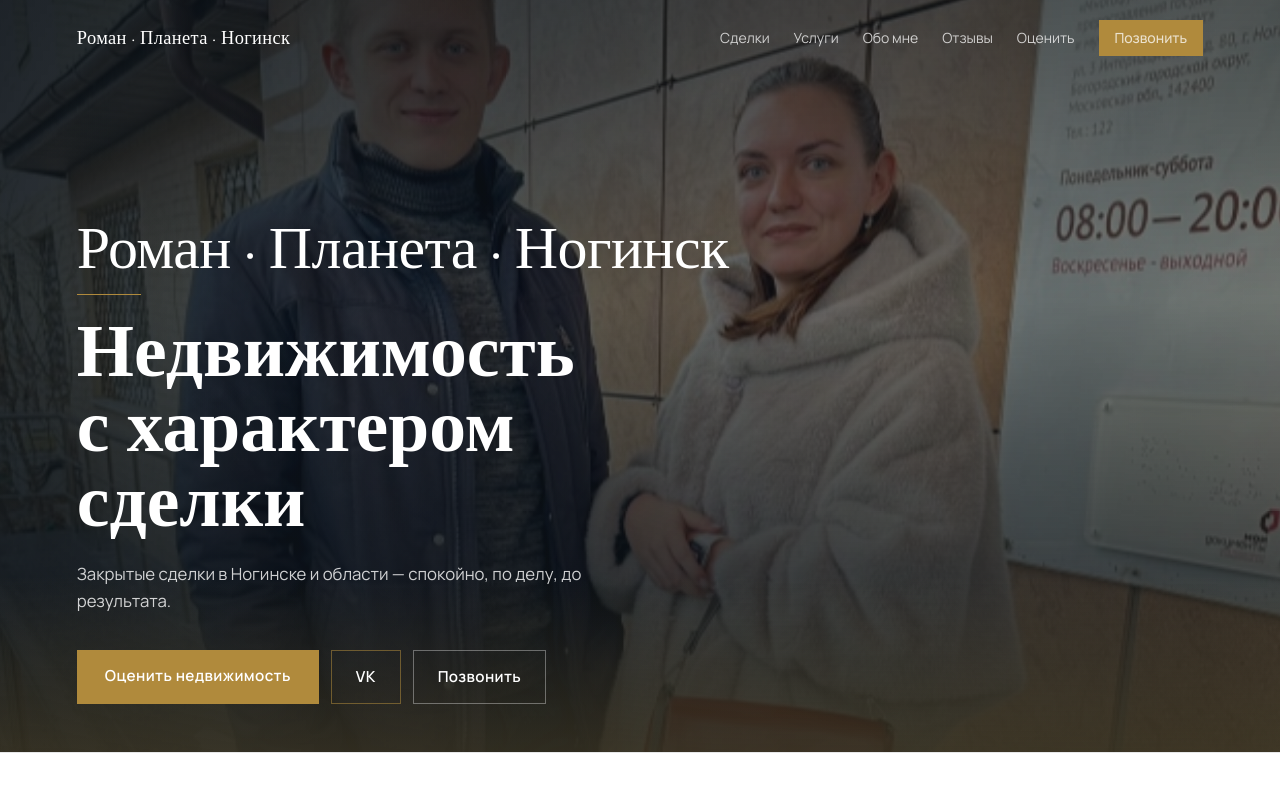
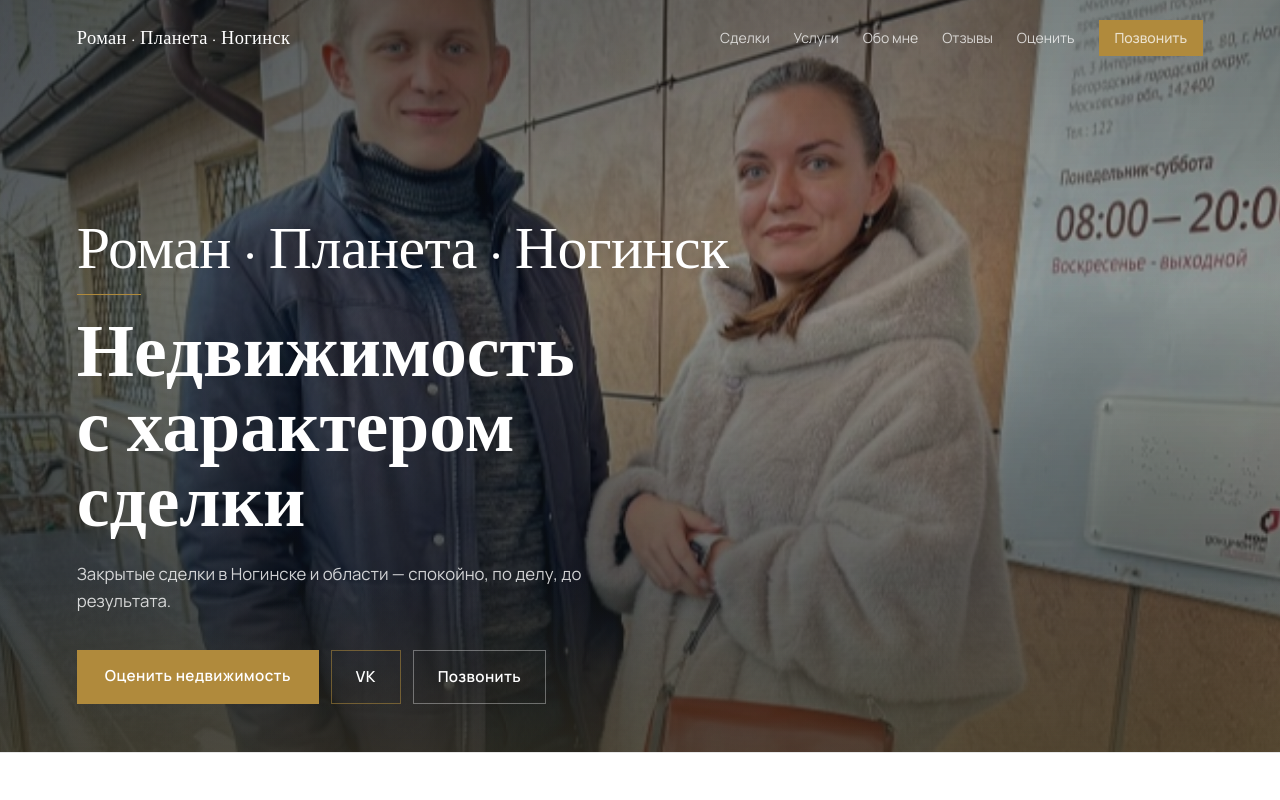
Before and after one commit to iokubovdior-tech/roman-planeta-noginsk, a Next.js app: page / in a window 1280 px wide. Shown: the top 800 px of the page. Built offline with nearby package versions, Linux system fonts and the light colour scheme.

Commit message:
Brighten hero overlay so cover photo is visible

```diff
--- a/src/components/Hero.tsx
+++ b/src/components/Hero.tsx
@@ -22,13 +22,13 @@ export function Hero({ imageSrc }: HeroProps) {
           className="absolute inset-0"
           style={{
             background:
-              "linear-gradient(180deg, rgba(12,18,24,0.64) 0%, rgba(12,18,24,0.42) 40%, rgba(12,18,24,0.9) 100%), linear-gradient(95deg, rgba(12,18,24,0.8) 0%, rgba(12,18,24,0.32) 58%, rgba(138,106,44,0.28) 100%)",
+              "linear-gradient(180deg, rgba(12,18,24,0.45) 0%, rgba(12,18,24,0.28) 38%, rgba(12,18,24,0.72) 100%), linear-gradient(95deg, rgba(12,18,24,0.55) 0%, rgba(12,18,24,0.18) 60%, rgba(138,106,44,0.2) 100%)",
           }}
         />
         <div
           className="absolute inset-x-0 bottom-0 h-44"
           style={{
-            background: "linear-gradient(180deg, transparent, rgba(176, 138, 60, 0.22))",
+            background: "linear-gradient(180deg, transparent, rgba(176, 138, 60, 0.18))",
           }}
         />
       </div>
```
